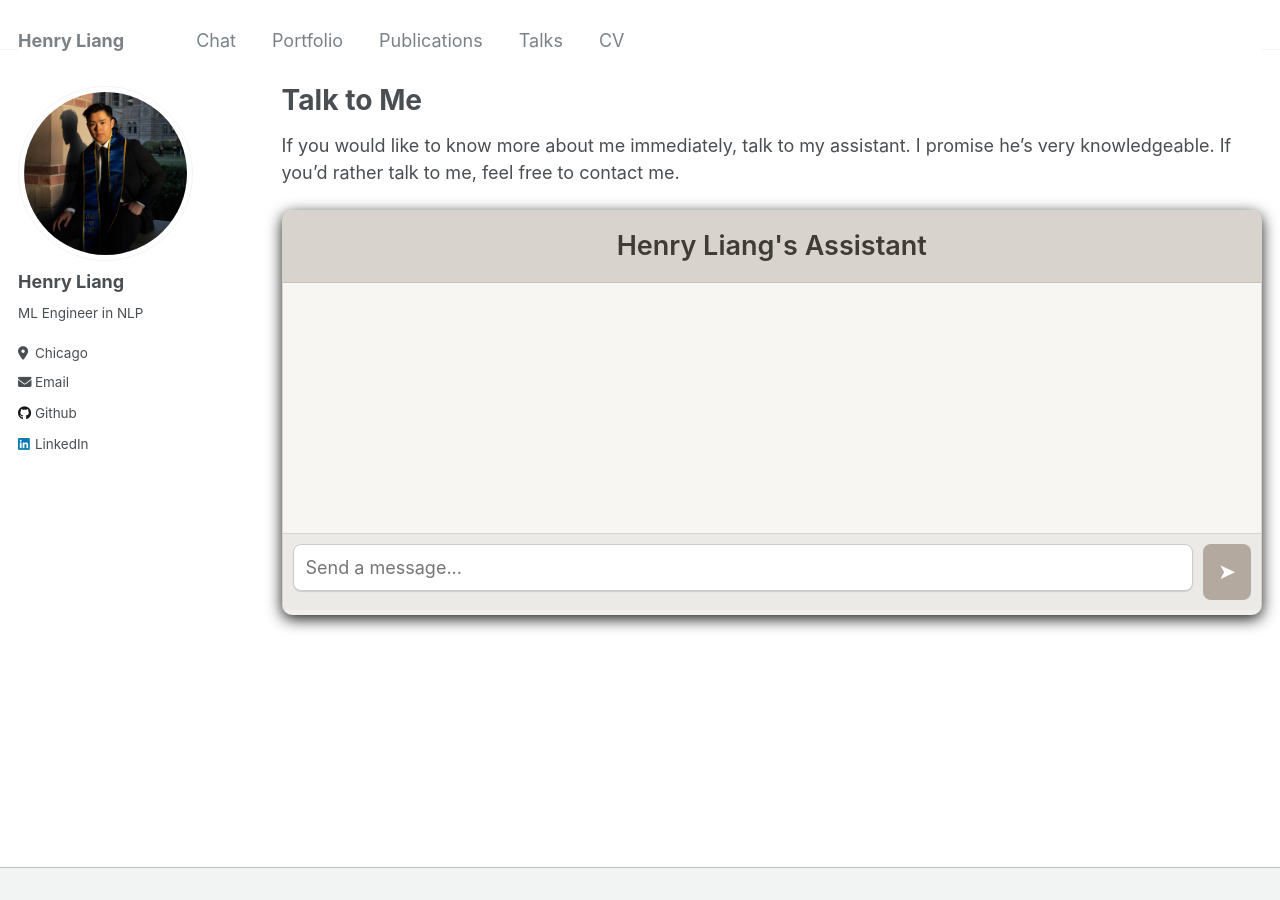
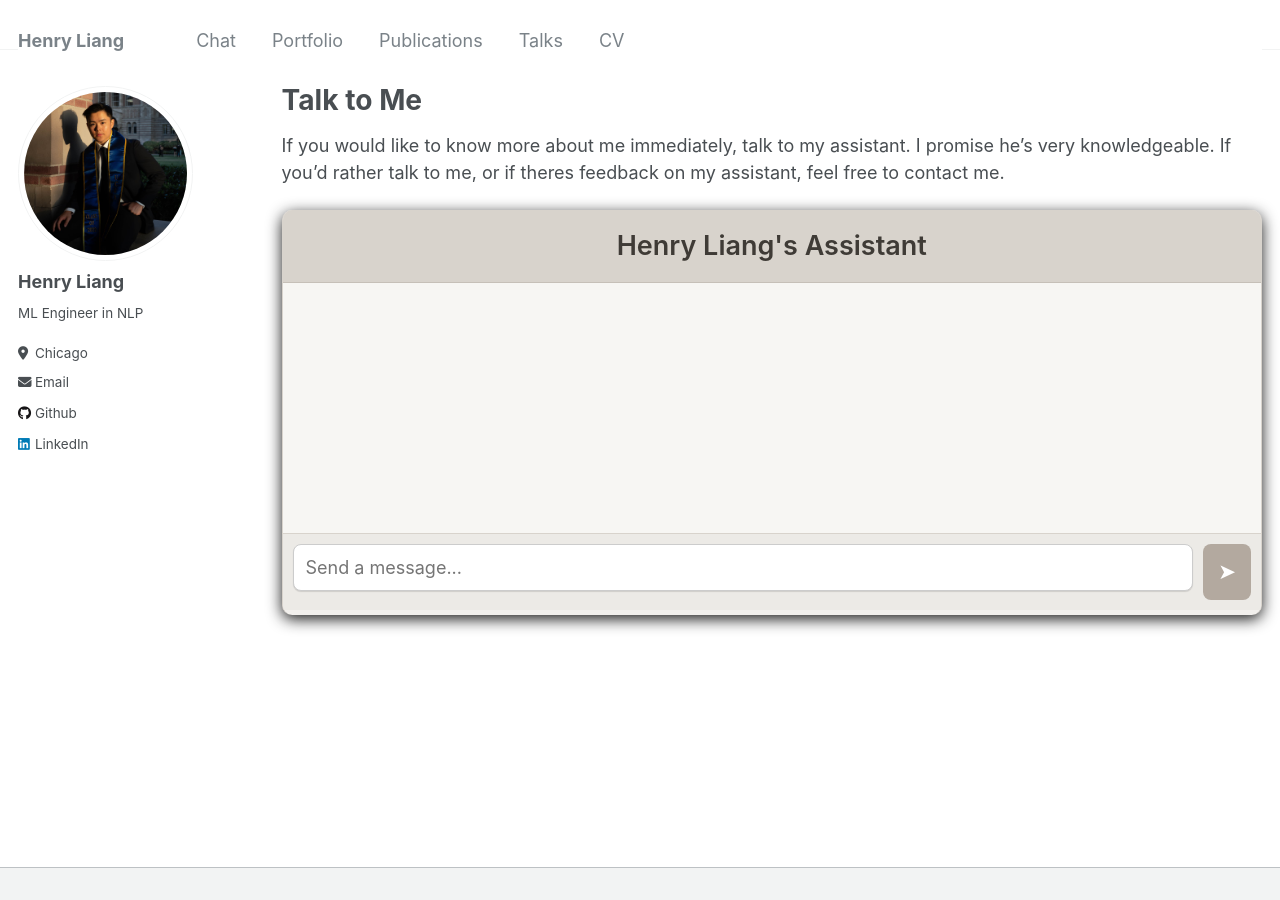
Before and after one commit to HenryLiang-123/HenryLiang-123.github.io, a Jekyll site: the page built from _pages/chat.md, in a window 1280 px wide and 900 px high. Built offline with Jekyll 4.4.1, drawn with Linux system fonts in a browser that asks for light colours.

Commit message:
Minor changes

```diff
--- a/_pages/chat.md
+++ b/_pages/chat.md
@@ -5,4 +5,4 @@ permalink: /chat/
 ---
 
 
-If you would like to know more about me immediately, talk to my assistant. I promise he's very knowledgeable. If you'd rather talk to me, feel free to contact me.
+If you would like to know more about me immediately, talk to my assistant. I promise he's very knowledgeable. If you'd rather talk to me, or if theres feedback on my assistant, feel free to contact me.
```
